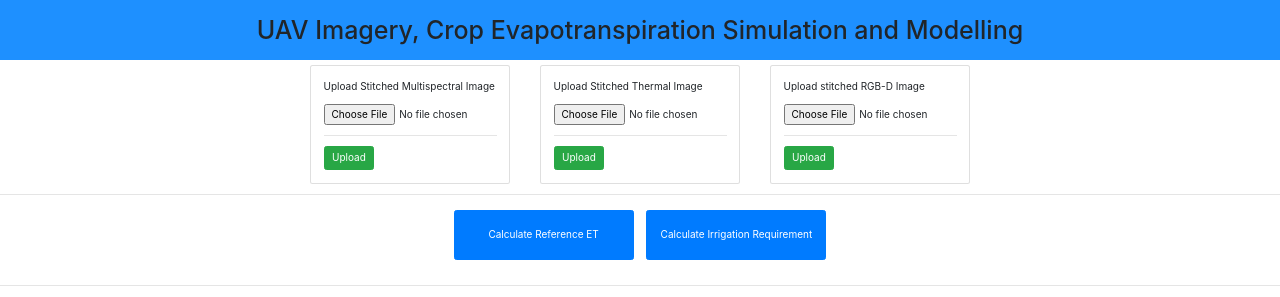
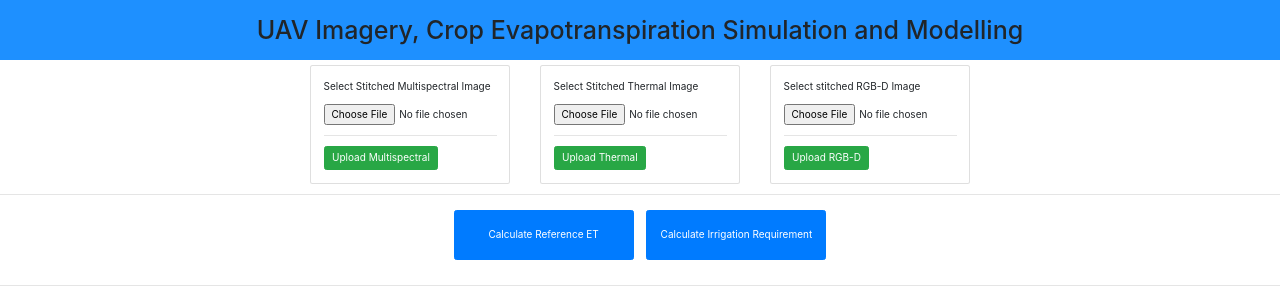
Before and after one commit to basavarajamogi/Azure_Irrigation_UAV, a Flask app: page / in a window 1280 px wide. Shown: the top 297 px of the page. Run offline with Flask 2, Linux system fonts and the light colour scheme; some libraries are stand-ins or nearby versions.

Commit message:
second commit

```diff
--- /dev/null
+++ b/azure_irrigation/config.py
@@ -0,0 +1,5 @@
+ACCOUNT_NAME = ""
+ACCOUNT_KEY = ""
+CONNECTION_STRING = ""
+CONTAINER = "dockerazure_irri"
+ALLOWED_EXTENSIONS = set(['txt', 'pdf', 'png', 'jpg', 'jpeg','tiff'])
--- a/azure_irrigation/irriapp.py
+++ b/azure_irrigation/irriapp.py
@@ -3,6 +3,20 @@ from werkzeug.utils import secure_filename
 from azure.storage.blob import BlobServiceClient
 import os
 app = Flask(__name__,static_folder='static', static_url_path='')
+#Details of azure account
+app.config.from_pyfile('config.py')
+account = app.config['ACCOUNT_NAME']   # Azure account name
+key = app.config['ACCOUNT_KEY']      # Azure Storage account access key
+connect_str = app.config['CONNECTION_STRING']
+container = app.config['CONTAINER'] # Container name
+allowed_ext = app.config['ALLOWED_EXTENSIONS'] # List of accepted extensions
+
+blob_service_client = BlobServiceClient.from_connection_string(connect_str)
+
+def allowed_file(filename):
+    return '.' in filename and \
+           filename.rsplit('.', 1)[1] in allowed_ext
+
 @app.route('/')
 def home():
     return render_template('index.html')
--- a/azure_irrigation/templates/index.html
+++ b/azure_irrigation/templates/index.html
@@ -32,10 +32,10 @@
                             <div class="card" style="width:200px">
                                 <div class="card-body ">
                                     <form action="/upload" method="POST" enctype="multipart/form-data">
-                                        <p class="card-text">Upload Stitched Multispectral Image</p>
+                                        <p class="card-text">Select Stitched Multispectral Image</p>
                                         <input type="file" name="file" value="file" align="right">
                                         <hr>
-                                        <input type="submit" name="upload" value="Upload" class="btn btn-success">
+                                        <input type="submit" name="upload" value="Upload Multispectral" class="btn btn-success">
                                     </form>
                                 </div>
                             </div>
@@ -44,10 +44,10 @@
                             <div class="card" style="width:200px">
                                 <div class="card-body ">
                                     <form action="/upload" method="POST" enctype="multipart/form-data">
-                                        <p class="card-text">Upload Stitched Thermal Image</p>
+                                        <p class="card-text">Select Stitched Thermal Image</p>
                                         <input type="file" name="file" value="file" align="right">
                                         <hr>
-                                        <input type="submit" name="upload" value="Upload" class="btn btn-success">
+                                        <input type="submit" name="upload" value="Upload Thermal" class="btn btn-success">
                                     </form>
                                 </div>
                             </div>
@@ -56,10 +56,10 @@
                             <div class="card" style="width:200px">
                                 <div class="card-body ">
                                     <form action="/upload" method="POST" enctype="multipart/form-data">
-                                        <p class="card-text">Upload stitched RGB-D Image</p>
+                                        <p class="card-text">Select stitched RGB-D Image</p>
                                         <input type="file" name="file" value="file" align="right">
                                         <hr>
-                                        <input type="submit" name="upload" value="Upload" class="btn btn-success">
+                                        <input type="submit" name="upload" value="Upload RGB-D" class="btn btn-success">
                                     </form>
                                 </div>
                             </div>
```
Also changed, not shown: 1 other file.
